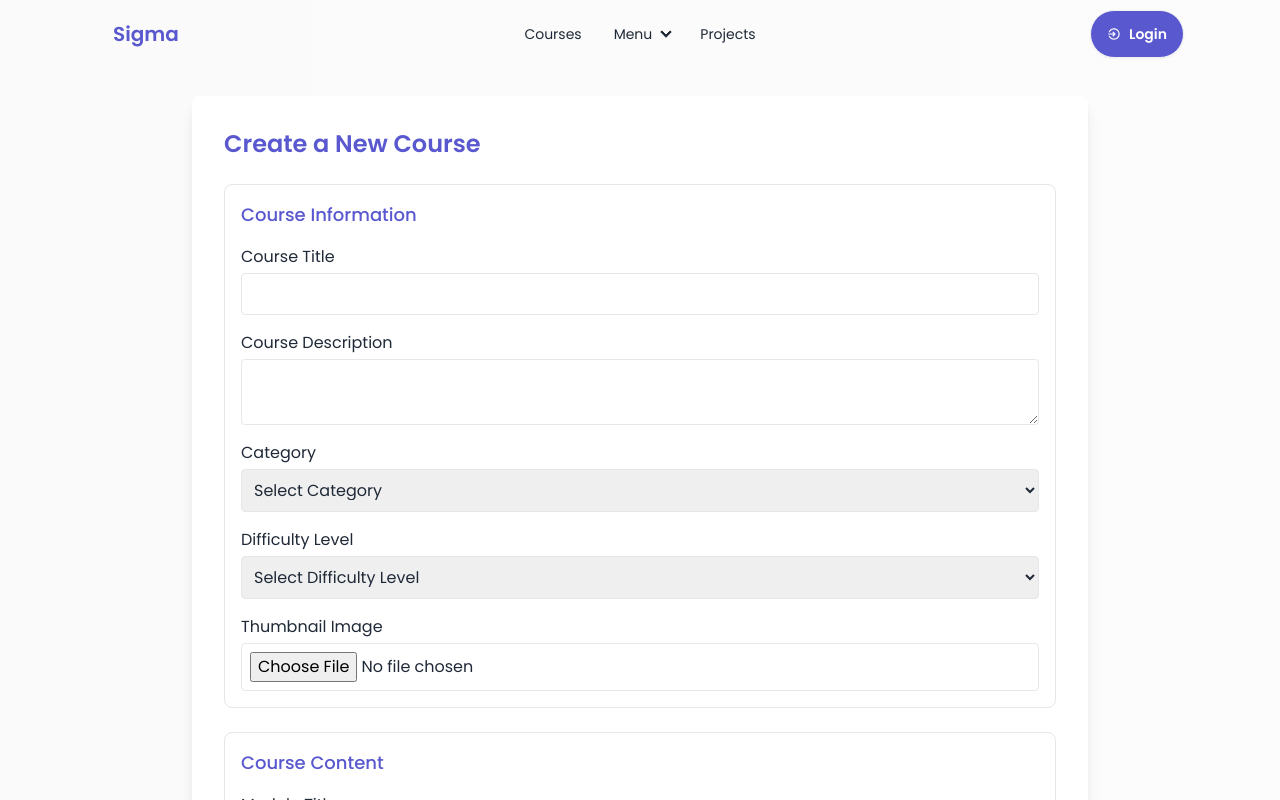
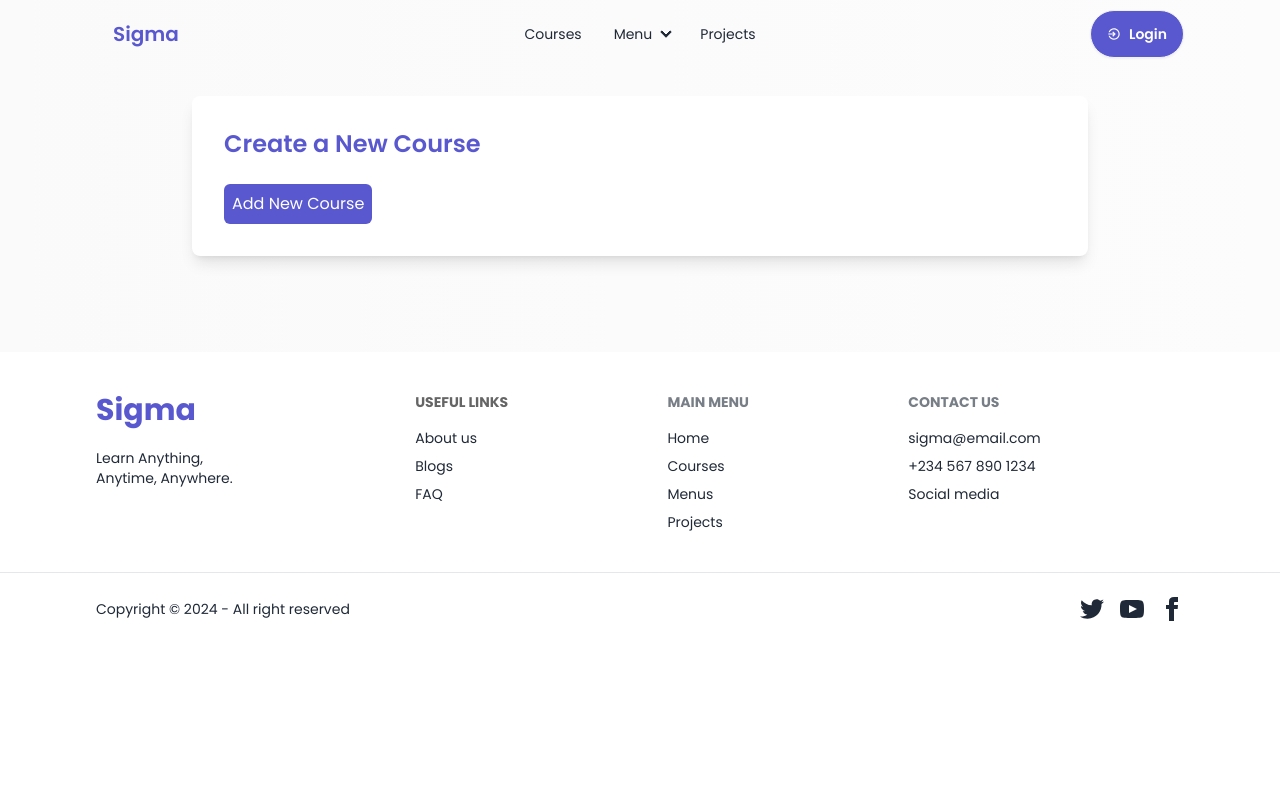
Before and after one commit to fahd-abdulrazzaq/The-Plumbers, a React (Vite) app: page /create-course in a window 1280 px wide. Shown: the top 800 px of the page. Built offline with nearby package versions, Linux system fonts and the light colour scheme.

Commit message:
hiding form

```diff
--- /dev/null
+++ b/src/components/ToggLable.jsx
@@ -0,0 +1,44 @@
+import React, { useState, forwardRef, useImperativeHandle } from 'react';
+
+const ToggLable = forwardRef(({ buttonLabel, children }, refs) => {
+  const [visible, setVisible] = useState(false);
+
+  const hideWhenVisible = { display: visible ? 'none' : '' };
+  const showWhenVisible = { display: visible ? '' : 'none' };
+
+  const toggleVisibility = () => {
+    setVisible(!visible);
+  };
+
+  useImperativeHandle(refs, () => {
+    return {
+      toggleVisibility,
+    };
+  });
+
+  return (
+    <div>
+      <div style={hideWhenVisible}>
+        <button
+          onClick={toggleVisibility}
+          className='bg-blue text-white p-2 rounded-md'
+        >
+          {buttonLabel}
+        </button>
+      </div>
+
+      <div style={showWhenVisible}>
+        {children}
+
+        <button
+          onClick={toggleVisibility}
+          className='bg-blue text-white rounded-md p-2'
+        >
+          Cancel
+        </button>
+      </div>
+    </div>
+  );
+});
+
+export default ToggLable;
--- a/src/pages/createCourse/CreateCourse.jsx
+++ b/src/pages/createCourse/CreateCourse.jsx
@@ -1,6 +1,5 @@
 import React, { useState } from 'react';
-import ReactQuill from 'react-quill';
-import 'react-quill/dist/quill.snow.css';
+import ToggLable from '../../components/ToggLable';
 
 const CreateCourse = () => {
   const [courseTitle, setCourseTitle] = useState('');
@@ -113,7 +112,7 @@ const CreateCourse = () => {
           <h1 className='text-2xl text-blue font-semibold mb-6'>
             Create a New Course
           </h1>
-
+          <ToggLable buttonLabel='Add New Course'>
             <form onSubmit={handleSubmit} className='space-y-6'>
               {/* Basic Information Section */}
               <section className='p-4 border rounded-lg space-y-4'>
@@ -180,7 +179,9 @@ const CreateCourse = () => {
 
               {/* Course Content Section */}
               <section className='p-4 border rounded-lg space-y-4'>
-              <h2 className='text-lg text-blue font-medium'>Course Content</h2>
+                <h2 className='text-lg text-blue font-medium'>
+                  Course Content
+                </h2>
                 {modules.map((module, moduleIndex) => (
                   <div key={moduleIndex} className='space-y-4'>
                     <label className='block'>
@@ -220,17 +221,18 @@ const CreateCourse = () => {
                             value={lesson.title}
                             onChange={(e) => {
                               const newModules = modules.slice();
-                            newModules[moduleIndex].lessons[lessonIndex].title =
-                              e.target.value;
+                              newModules[moduleIndex].lessons[
+                                lessonIndex
+                              ].title = e.target.value;
                               setModules(newModules);
                             }}
                             className='mt-1 block w-full p-2 border rounded'
                             required
                           />
                         </label>
-                      <label className='block' >
+                        <label className='block'>
                           Lesson Content
-                        <ReactQuill
+                          <textarea
                             value={lesson.content}
                             onChange={(e) => {
                               const newModules = modules.slice();
@@ -241,7 +243,7 @@ const CreateCourse = () => {
                             }}
                             className='mt-1 block w-full p-2 border rounded'
                             required
-                        />
+                          ></textarea>
                         </label>
                       </div>
                     ))}
@@ -425,6 +427,7 @@ const CreateCourse = () => {
                 </button>
               </section>
             </form>
+          </ToggLable>
         </div>
       </div>
     </div>
```
Also changed, not shown: .eslintrc.cjs. Lines whose indentation alone changed are shown as unchanged.
